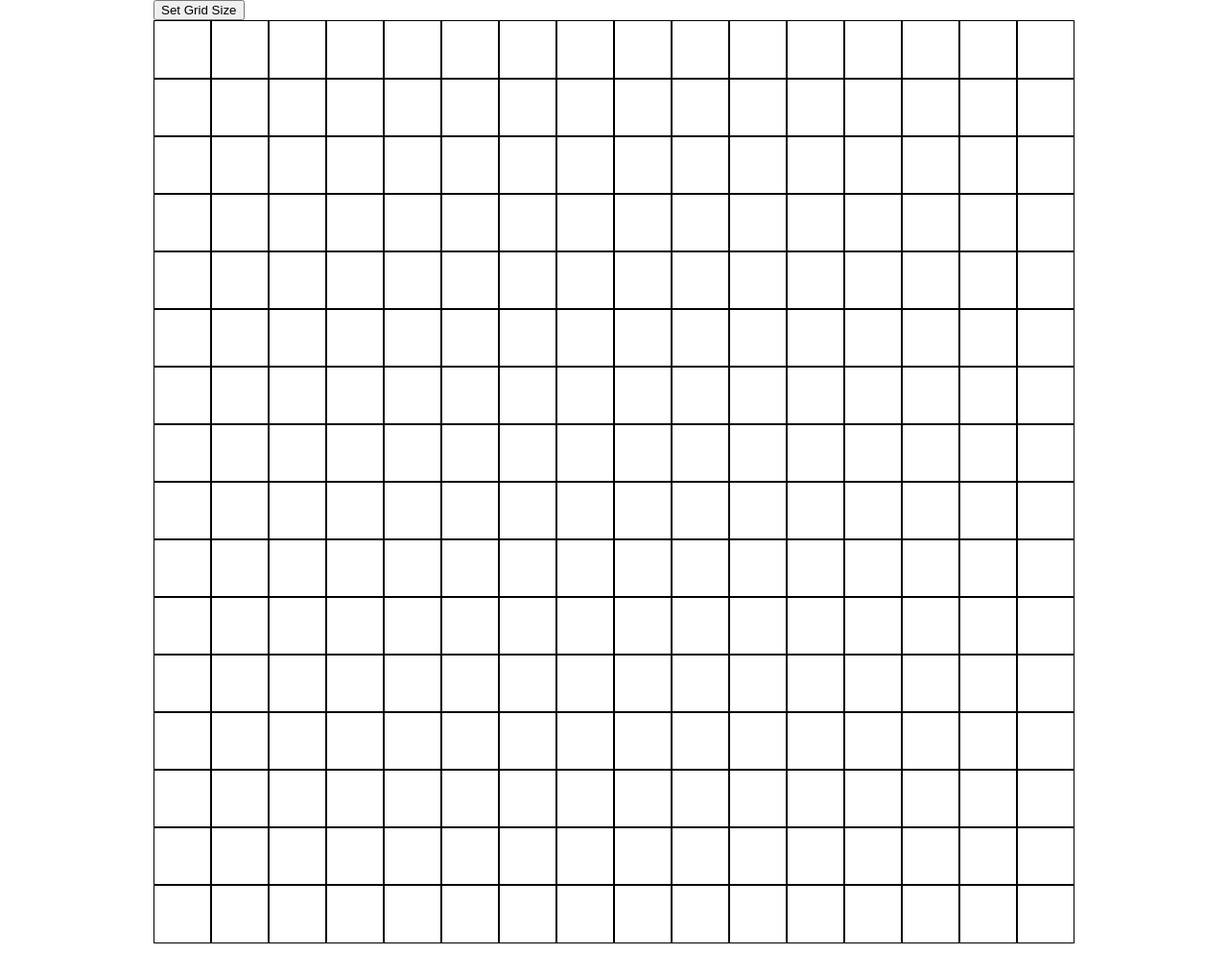
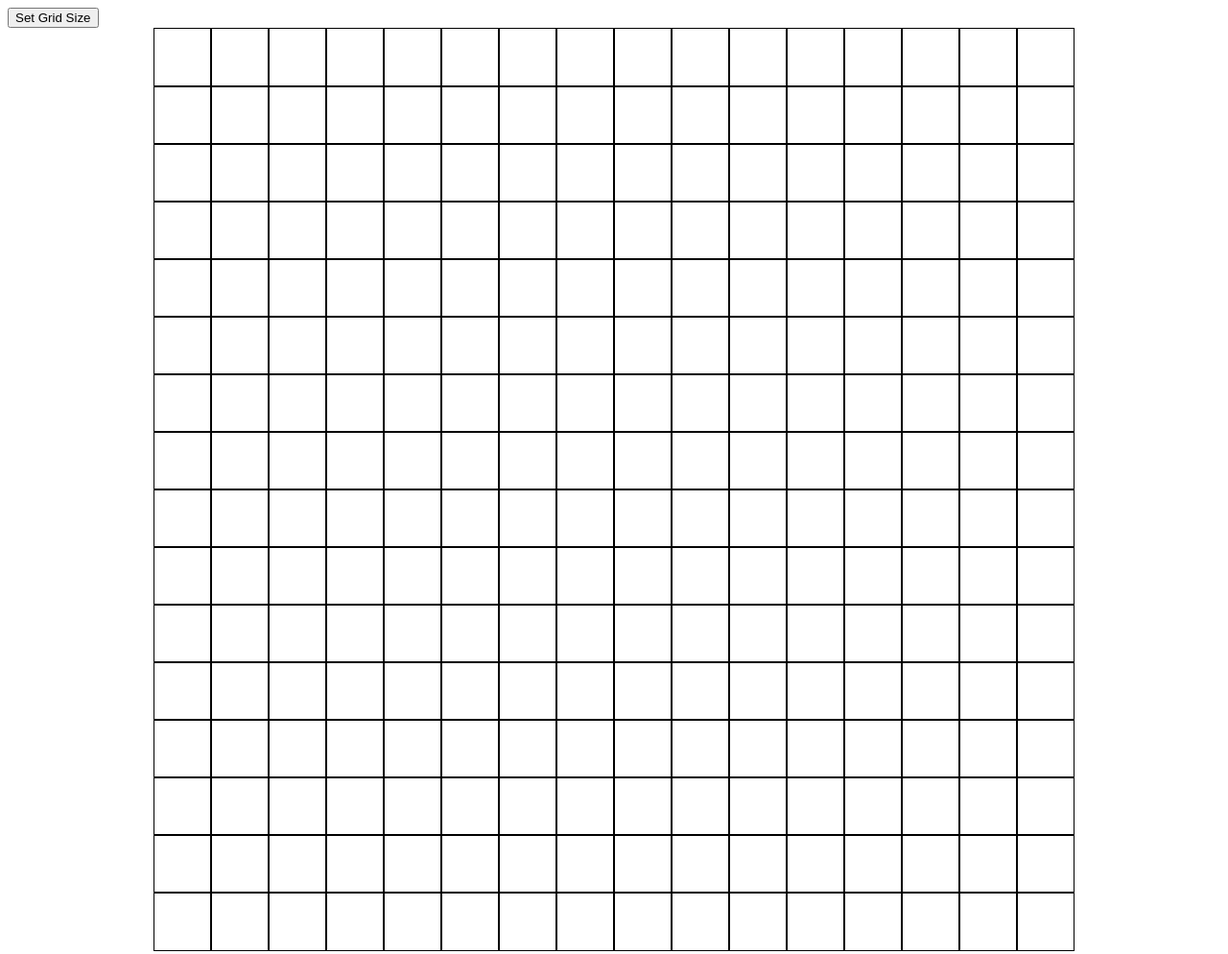
Before and after one commit to grantgreenberg/etch-a-sketch, a plain HTML site: page index.html in a window 1280 px wide. Shown: the whole page at 96% size. Drawn offline with Linux system fonts and the light colour scheme.

Commit message:
feat: added main container instead of using body, update naming conventions in js and css for clarity, and use of const over let where variable doesn't change value.

```diff
--- a/eas.js
+++ b/eas.js
@@ -1,35 +1,39 @@
 function createGrid(size = 16) {
+    const body = document.querySelector('body');
+    removeAllChildNodes(body);
 
-    let body = document.querySelector('body');
-    removeAllChildNodes(body);
-    body.classList.add('body');
-
-    let setGridSizeButton = document.createElement('button');
+    const setGridSizeButton = document.createElement('button');
     setGridSizeButton.textContent = 'Set Grid Size';
-    setGridSizeButton.addEventListener('click', () => {
-        updateGrid();
-    });
+    setGridSizeButton.addEventListener('click', updateGrid);
 
     body.appendChild(setGridSizeButton);
 
-    for (let i=0;i<size;i++) {
-        let hw = 960 / size;
-        let containerDiv = document.createElement('div');
-        containerDiv.classList.add('containerDiv');
-        containerDiv.style.height = `${hw}px`;
-        body.appendChild(containerDiv);
-        for (let j=0;j<size;j++) {
-            let itemDiv = document.createElement('div');
-            itemDiv.classList.add('itemDiv');
-            itemDiv.style.height = `${hw}px`;
-            itemDiv.style.width = `${hw}px`;
-            containerDiv.appendChild(itemDiv);
+    const containerDiv = document.createElement('div');
+    containerDiv.classList.add('grid-container');
+    body.appendChild(containerDiv);
+
+    const containerSize = 960;
+    const cellSize = containerSize / size;
+
+    for (let i = 0; i < size; i++) {
+        const rowDiv = document.createElement('div');
+        rowDiv.classList.add('grid-row');
+        rowDiv.style.height = `${cellSize}px`;
+        containerDiv.appendChild(rowDiv);
+
+        for (let j = 0; j < size; j++) {
+            const itemDiv = document.createElement('div');
+            itemDiv.classList.add('grid-item');
+            itemDiv.style.width = `${cellSize}px`;
+            itemDiv.style.height = `${cellSize}px`;
+            rowDiv.appendChild(itemDiv);
+
             itemDiv.addEventListener('mouseover', () => {
                 updateBackgroundColor(itemDiv);
             });
         }
     }
-};
+}
 
 function removeAllChildNodes(parent) {
     while (parent.firstChild) {
@@ -39,20 +43,19 @@ function removeAllChildNodes(parent) {
 
 function updateBackgroundColor(itemDiv) {
     itemDiv.style.backgroundColor = 'gray';
-};
+}
 
 function updateGrid() {
-
-    let size = prompt("Please enter your desired grid size: ");
+    let size = prompt('Please enter your desired grid size: ');
 
     while (size > 100 || size < 1) {
-        alert('Grid size should be between 1 and 100, inclusive.')
-        size = prompt("Please enter your desired grid size: ");
+        alert('Grid size should be between 1 and 100, inclusive.');
+        size = prompt('Please enter your desired grid size: ');
     }
 
     createGrid(size);
 }
 
-window.addEventListener('load', (event) => {
+window.addEventListener('load', () => {
     createGrid();
 });
--- a/styles.css
+++ b/styles.css
@@ -1,15 +1,15 @@
-.body {
+.grid-container {
     max-width: 960px;
     margin: auto;
 }
 
-.containerDiv {
+.grid-row {
     display: flex;
     margin: 0;
     padding: 0;
 }
 
-.itemDiv {
+.grid-item {
     flex: 1;
     border: 1px solid black;
     margin: 0;
```
